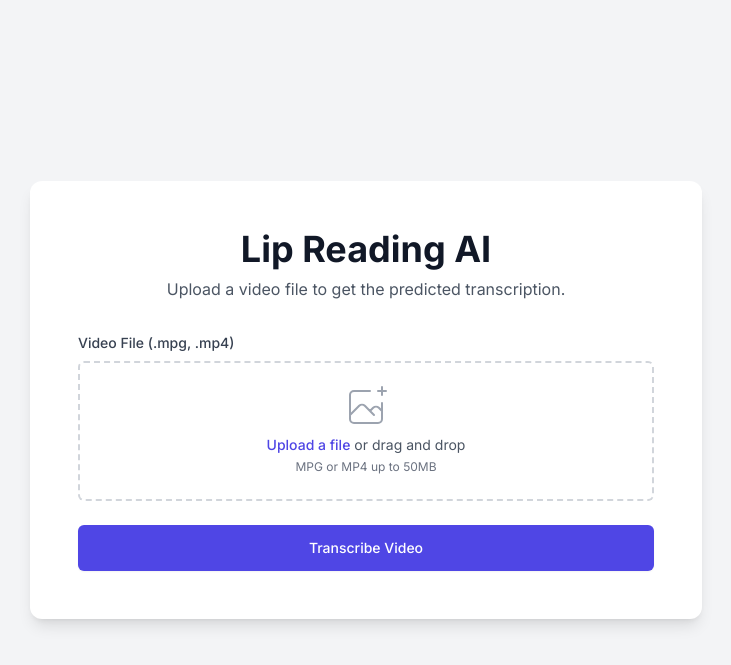
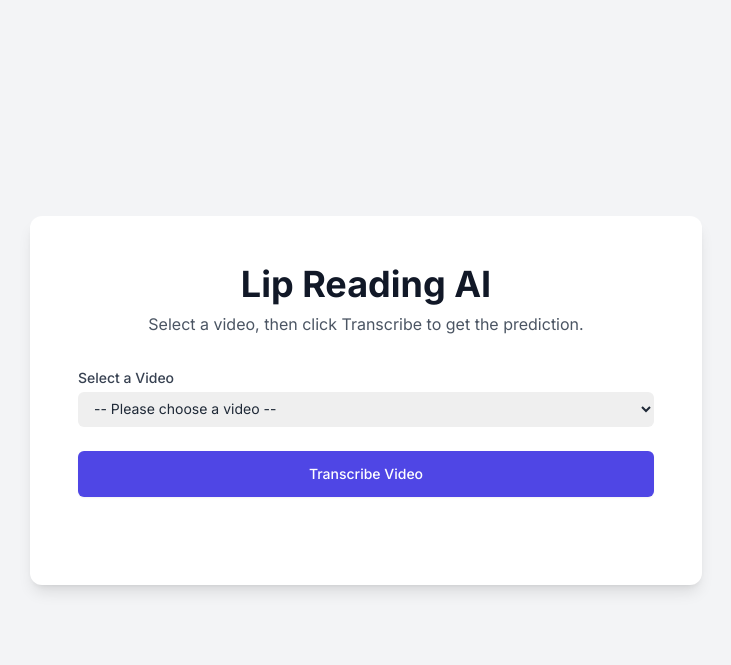
Before and after one commit to Raman-Brar-IITD/LIPNET_Lip_reading_DL, a Flask app: page / in a window 1280 px wide. Shown: the top 665 px of the page, without its empty margins (274-1005 px from the left). Run offline with Flask 3, Linux system fonts and the light colour scheme; parts of the project's set-up code (start-up, migrations or seed data) failed here and were passed over; some libraries are stand-ins or nearby versions.

Commit message:
App ready

```diff
--- a/app.py
+++ b/app.py
@@ -1,123 +1,130 @@
 import os
-import cv2
+import subprocess
+import time
+import tensorflow as tf
 import yaml
-import base64
-import numpy as np
-import tensorflow as tf
-from flask import Flask, render_template
-from flask_socketio import SocketIO, emit
+from flask import Flask, render_template, request, jsonify
 
 # Import functions and variables from your project's 'src' directory
+from src.predict import predict_video
 from src.train import build_model
-from src.predict import predict_frames
-from src.utils import VOCAB
+from src.utils import char_to_num
 
 # --- 1. INITIAL SETUP ---
 app = Flask(__name__)
-# A secret key is required by Flask-SocketIO for session management
-app.config['SECRET_KEY'] = 'your-very-secret-key'
-# Initialize SocketIO for real-time communication
-socketio = SocketIO(app)
+
+# --- Using the correct path you found via the 'where' command ---
+FFMPEG_PATH = r"C:\Users\Raman\AppData\Local\Microsoft\WinGet\Links\ffmpeg.exe"
+
 
 # --- 2. LOAD THE TRAINED MODEL (Done once at startup) ---
 print("Loading lip-reading model...")
 with open('params.yaml') as f:
     params = yaml.safe_load(f)
 
-# Get model and training parameters from params.yaml
+# Get model and training parameters
 model_params = params['model']
 train_params = params['train']
 input_shape = model_params['input_shape']
-vocab_size = len(VOCAB)
+vocab_size = len(char_to_num.get_vocabulary())
 model_weights_path = train_params['checkpoint_path']
 
-# Build the model architecture (reusing the function from train.py)
+# Build the model architecture
 model = build_model(input_shape, vocab_size)
 
-# Load the trained weights into the model structure
+# Load the trained weights
 if os.path.exists(model_weights_path):
     model.load_weights(model_weights_path)
     print(f"Model weights loaded successfully from {model_weights_path}.")
 else:
     print(f"WARNING: Model weights not found at {model_weights_path}. Predictions will be random.")
 
-# --- 3. FRAME BUFFER ---
-# This list will act as a temporary buffer to hold frames from the webcam stream
-frame_buffer = []
+# --- 3. VIDEO DATA DIRECTORIES ---
+ORIGINAL_VIDEO_DIR = os.path.join('data', 'raw', 'extracted_data', 'data', 's1')
+CONVERTED_VIDEO_DIR = 'static/converted_videos'
+os.makedirs(CONVERTED_VIDEO_DIR, exist_ok=True)
 
-# --- 4. FLASK & SOCKETIO ROUTES ---
+
+def get_original_video_files():
+    """Returns a sorted list of all .mpg files from the original dataset."""
+    if not os.path.exists(ORIGINAL_VIDEO_DIR):
+        print(f"WARNING: Original video directory not found at {ORIGINAL_VIDEO_DIR}.")
+        return []
+    return sorted([f for f in os.listdir(ORIGINAL_VIDEO_DIR) if f.endswith('.mpg')])
+
+# --- 4. VIDEO CONVERSION FUNCTION ---
+def convert_to_mp4_for_playback(original_video_path):
+    """
+    Converts the selected video to a temporary MP4 file for web playback.
+    This file is always named 'selected_video.mp4' and is overwritten each time.
+    Returns the path to the converted file.
+    """
+    output_path = os.path.join(CONVERTED_VIDEO_DIR, 'selected_video.mp4')
+
+    print(f"Converting {os.path.basename(original_video_path)} for web playback...")
+
+    cmd = [
+        FFMPEG_PATH, '-i', original_video_path, '-y',
+        '-vcodec', 'libx264', '-acodec', 'aac', output_path
+    ]
+
+    try:
+        subprocess.run(cmd, check=True, stdout=subprocess.DEVNULL, stderr=subprocess.DEVNULL)
+        print(f"Successfully created temporary playback file at {output_path}.")
+        return output_path
+
+    except (subprocess.CalledProcessError, FileNotFoundError) as e:
+        print(f"ERROR: FFmpeg conversion failed. Error: {e}")
+        print(f"Attempted to use FFmpeg from: {FFMPEG_PATH}")
+        return None
+
+# --- 5. FLASK ROUTES ---
 @app.route('/')
 def index():
-    """Renders the main HTML page for the application."""
-    return render_template('index.html')
+    """Renders the main page with the list of original videos."""
+    return render_template('index.html', video_files=get_original_video_files())
 
-@socketio.on('connect')
-def handle_connect():
+@app.route('/predict', methods=['POST'])
+def predict():
     """
-    This function is called when a new client connects to the server.
-    It sends a confirmation message back to the client.
+    Handles the prediction logic. This is called by the JavaScript fetch API.
+    It converts the video, runs the prediction, and returns the result as JSON.
     """
-    print('Client connected')
-    emit('status', {'msg': 'Connected. You can start streaming.'})
+    data = request.get_json()
+    selected_video_filename = data.get('video_filename')
 
-@socketio.on('image')
-def handle_image(data_image):
-    """
-    This function receives and processes each video frame sent from the client.
-    """
-    global frame_buffer
+    if not selected_video_filename:
+        return jsonify({'error': 'No video filename provided.'}), 400
 
-    # Decode the base64 image data received from the browser
-    sbuf = base64.b64decode(data_image.split(',')[1])
-    nparr = np.frombuffer(sbuf, dtype=np.uint8)
-    frame = cv2.imdecode(nparr, cv2.IMREAD_COLOR)
+    original_video_path = os.path.join(ORIGINAL_VIDEO_DIR, selected_video_filename)
 
-    # Preprocess the frame to match the format used during training
-    frame = cv2.cvtColor(frame, cv2.COLOR_BGR2GRAY) # Convert to grayscale
-    frame = frame[190:236, 80:220] # Crop to the mouth region
+    if not os.path.exists(original_video_path):
+        return jsonify({'error': 'Video file not found.'}), 404
 
-    # Add the processed frame to our buffer
-    frame_buffer.append(frame)
+    # Convert the video to the temporary file
+    converted_video_path = convert_to_mp4_for_playback(original_video_path)
+    if not converted_video_path:
+        return jsonify({'error': 'Failed to convert video for playback.'}), 500
 
-    # When the buffer reaches the required sequence length (75 frames),
-    # it's time to run a prediction.
-    if len(frame_buffer) == 75:
-        try:
-            # Convert the buffer to a NumPy array for the model
-            frames_to_predict = np.array(frame_buffer)
+    try:
+        # Run prediction on the original video file
+        prediction_text = predict_video(model, original_video_path)
 
-            # Normalize the frames just like in training
-            mean = np.mean(frames_to_predict)
-            std = np.std(frames_to_predict)
-            frames_to_predict = (frames_to_predict - mean) / std
+        # Create a cache buster using the current time
+        cache_buster = int(time.time())
 
-            # Run the prediction
-            prediction = predict_frames(model, frames_to_predict)
+        # Return the result as JSON
+        return jsonify({
+            'prediction': prediction_text,
+            'video_to_play': 'selected_video.mp4',
+            'cache_buster': cache_buster
+        })
+    except Exception as e:
+        print(f"Error during prediction: {e}")
+        return jsonify({'error': 'An error occurred during prediction.'}), 500
 
-            # Send the resulting text back to the client
-            emit('response', {'data': prediction})
 
-        except Exception as e:
-            print(f"Error during prediction: {e}")
-            emit('response', {'data': '[Error]'})
-
-        finally:
-            # Clear the buffer to start collecting the next 75-frame sequence
-            frame_buffer.clear()
-
-@socketio.on('disconnect')
-def handle_disconnect():
-    """
-    This function is called when a client disconnects.
-    It clears the buffer to ensure a clean state for the next connection.
-    """
-    global frame_buffer
-    frame_buffer.clear()
-    print('Client disconnected')
-
-# --- 5. START THE SERVER ---
+# --- 6. START THE SERVER ---
 if __name__ == '__main__':
-    # Use socketio.run() to start the web server.
-    # 'eventlet' is a recommended server for production use with SocketIO.
-    print("Starting Flask-SocketIO server on http://127.0.0.1:5001")
-    socketio.run(app, host='0.0.0.0', port=5001, debug=True)
+    print(f"Starting Flask server on http://127.0.0.1:5001")
+    app.run(host='0.0.0.0', port=5001, debug=True)
--- a/templates/index.html
+++ b/templates/index.html
@@ -8,9 +8,21 @@
     <link rel="preconnect" href="https://fonts.googleapis.com">
     <link rel="preconnect" href="https://fonts.gstatic.com" crossorigin>
     <link href="https://fonts.googleapis.com/css2?family=Inter:wght@400;500;600;700&display=swap" rel="stylesheet">
-    <link rel="stylesheet" href="{{ url_for('static', filename='css/style.css') }}">
     <style>
         body { font-family: 'Inter', sans-serif; }
+        .loader {
+            border: 5px solid #f3f3f3;
+            border-top: 5px solid #3498db;
+            border-radius: 50%;
+            width: 50px;
+            height: 50px;
+            animation: spin 1s linear infinite;
+            margin: 20px auto;
+        }
+        @keyframes spin {
+            0% { transform: rotate(0deg); }
+            100% { transform: rotate(360deg); }
+        }
     </style>
 </head>
 <body class="bg-gray-100 text-gray-800 flex items-center justify-center min-h-screen p-4">
@@ -18,30 +30,21 @@
     <div class="w-full max-w-2xl bg-white rounded-xl shadow-lg p-8 md:p-12">
         <div class="text-center">
             <h1 class="text-3xl md:text-4xl font-bold text-gray-900">Lip Reading AI</h1>
-            <p class="mt-2 text-gray-600">Upload a video file to get the predicted transcription.</p>
+            <p class="mt-2 text-gray-600">Select a video, then click Transcribe to get the prediction.</p>
         </div>
 
         <div class="mt-8">
-            <form method="post" enctype="multipart/form-data" class="space-y-6">
+            <!-- The form no longer needs a method attribute -->
+            <form id="transcription-form" class="space-y-6">
                 <div>
-                    <label for="video-upload" class="block text-sm font-medium text-gray-700">Video File (.mpg, .mp4)</label>
-                    <div class="mt-2 flex justify-center px-6 pt-5 pb-6 border-2 border-gray-300 border-dashed rounded-md">
-                        <div class="space-y-1 text-center">
-                            <svg class="mx-auto h-12 w-12 text-gray-400" stroke="currentColor" fill="none" viewBox="0 0 48 48" aria-hidden="true">
-                                <path d="M28 8H12a4 4 0 00-4 4v20m32-12v8m0 0v8a4 4 0 01-4 4H12a4 4 0 01-4-4v-4m32-4l-3.172-3.172a4 4 0 00-5.656 0L28 28M8 32l9.172-9.172a4 4 0 015.656 0L28 28m0 0l4 4m4-24h8m-4-4v8" stroke-width="2" stroke-linecap="round" stroke-linejoin="round" />
-                            </svg>
-                            <div class="flex text-sm text-gray-600">
-                                <label for="video" class="relative cursor-pointer bg-white rounded-md font-medium text-indigo-600 hover:text-indigo-500 focus-within:outline-none focus-within:ring-2 focus-within:ring-offset-2 focus-within:ring-indigo-500">
-                                    <span>Upload a file</span>
-                                    <input id="video" name="video" type="file" class="sr-only" accept="video/mpg, video/mp4">
-                                </label>
-                                <p class="pl-1">or drag and drop</p>
-                            </div>
-                            <p class="text-xs text-gray-500">MPG or MP4 up to 50MB</p>
-                        </div>
-                    </div>
+                    <label for="video-selection" class="block text-sm font-medium text-gray-700">Select a Video</label>
+                    <select id="video-selection" name="video_selection" class="mt-1 block w-full pl-3 pr-10 py-2 text-base border-gray-300 focus:outline-none focus:ring-indigo-500 focus:border-indigo-500 sm:text-sm rounded-md">
+                        <option value="">-- Please choose a video --</option>
+                        {% for video in video_files %}
+                            <option value="{{ video }}">{{ video }}</option>
+                        {% endfor %}
+                    </select>
                 </div>
-
                 <div>
                     <button type="submit" class="w-full flex justify-center py-3 px-4 border border-transparent rounded-md shadow-sm text-sm font-medium text-white bg-indigo-600 hover:bg-indigo-700 focus:outline-none focus:ring-2 focus:ring-offset-2 focus:ring-indigo-500">
                         Transcribe Video
@@ -50,34 +53,111 @@
             </form>
         </div>
 
-        {% if error %}
-            <div class="mt-8 p-4 bg-red-100 border border-red-400 text-red-700 rounded-md" role="alert">
+        <!-- Dynamic content area -->
+        <div id="response-area" class="mt-10">
+            <!-- Loading indicator (initially hidden) -->
+            <div id="loading-indicator" style="display: none;" class="text-center">
+                <div class="loader"></div>
+                <p class="text-gray-600">Processing video, please wait...</p>
+            </div>
+
+            <!-- Error message container (initially hidden) -->
+            <div id="error-container" style="display: none;" class="p-4 bg-red-100 border border-red-400 text-red-700 rounded-md" role="alert">
                 <p class="font-bold">Error:</p>
-                <p>{{ error }}</p>
+                <p id="error-message"></p>
             </div>
-        {% endif %}
 
-        {% if prediction %}
-            <div class="mt-10">
-                <h2 class="text-2xl font-semibold text-center text-gray-800">Result</h2>
-                <div class="mt-4 space-y-4">
-                    {% if video_filename %}
-                        <div class="text-center">
-                            <video controls class="max-w-full mx-auto rounded-lg shadow-md">
-                                <source src="{{ url_for('uploaded_file', filename=video_filename) }}" type="video/mp4">
-                                <source src="{{ url_for('uploaded_file', filename=video_filename) }}" type="video/mpg">
-                                Your browser does not support the video tag.
-                            </video>
-                        </div>
-                    {% endif %}
-                    <div class="bg-gray-50 p-6 rounded-lg">
+            <!-- Results container (initially hidden) -->
+            <div id="results-wrapper" style="display: none;">
+                <div id="video-container" class="text-center">
+                    <h2 class="text-2xl font-semibold text-gray-800 mb-4">Video Preview</h2>
+                    <video id="video-player" controls class="max-w-full mx-auto rounded-lg shadow-md" autoplay>
+                        <source id="video-source" src="" type="video/mp4">
+                        Your browser does not support the video tag.
+                    </video>
+                </div>
+                <div id="result-container" class="mt-8">
+                    <h2 class="text-2xl font-semibold text-center text-gray-800">Result</h2>
+                    <div class="bg-gray-50 p-6 rounded-lg mt-4">
                         <p class="text-sm text-gray-500 font-medium">Predicted Text:</p>
-                        <p class="text-2xl font-mono text-center text-gray-900 tracking-wider p-4 bg-white rounded-md">{{ prediction if prediction else "[No text detected]" }}</p>
+                        <p id="prediction-text" class="text-2xl font-mono text-center text-gray-900 tracking-wider p-4 bg-white rounded-md"></p>
                     </div>
                 </div>
             </div>
-        {% endif %}
+        </div>
     </div>
+
+    <script>
+        document.addEventListener('DOMContentLoaded', function() {
+            const transcriptionForm = document.getElementById('transcription-form');
+            const videoSelection = document.getElementById('video-selection');
+
+            const loadingIndicator = document.getElementById('loading-indicator');
+            const errorContainer = document.getElementById('error-container');
+            const errorMessage = document.getElementById('error-message');
+            const resultsWrapper = document.getElementById('results-wrapper');
+
+            const videoPlayer = document.getElementById('video-player');
+            const videoSource = document.getElementById('video-source');
+            const predictionText = document.getElementById('prediction-text');
+
+            transcriptionForm.addEventListener('submit', function(event) {
+                // Prevent the default form submission (which causes a page reload)
+                event.preventDefault();
+
+                const selectedVideo = videoSelection.value;
+                if (!selectedVideo) {
+                    alert('Please select a video first.');
+                    return;
+                }
+
+                // --- UI UPDATES: Show loading, hide old results/errors ---
+                loadingIndicator.style.display = 'block';
+                resultsWrapper.style.display = 'none';
+                errorContainer.style.display = 'none';
+
+                // --- ASYNCHRONOUS REQUEST: Send data to the backend ---
+                fetch('/predict', {
+                    method: 'POST',
+                    headers: {
+                        'Content-Type': 'application/json',
+                    },
+                    body: JSON.stringify({ video_filename: selectedVideo }),
+                })
+                .then(response => response.json())
+                .then(data => {
+                    // --- HIDE LOADING SPINNER ---
+                    loadingIndicator.style.display = 'none';
+
+                    if (data.error) {
+                        // --- HANDLE ERRORS from the backend ---
+                        errorMessage.textContent = data.error;
+                        errorContainer.style.display = 'block';
+                    } else {
+                        // --- SUCCESS: Update the page with new data ---
+                        predictionText.textContent = data.prediction || "[No text detected]";
+
+                        // Construct the new video URL with the cache buster
+                        const videoUrl = `{{ url_for('static', filename='converted_videos/') }}${data.video_to_play}?v=${data.cache_buster}`;
+
+                        // Update the video player source and force it to load
+                        videoSource.setAttribute('src', videoUrl);
+                        videoPlayer.load();
+
+                        // Show the results
+                        resultsWrapper.style.display = 'block';
+                    }
+                })
+                .catch(error => {
+                    // --- HANDLE NETWORK ERRORS ---
+                    loadingIndicator.style.display = 'none';
+                    errorMessage.textContent = 'A network error occurred. Please try again.';
+                    errorContainer.style.display = 'block';
+                    console.error('Fetch Error:', error);
+                });
+            });
+        });
+    </script>
 
 </body>
 </html>
```
Also changed, not shown: src/train.py (+9 -11 lines), 1 other file.
